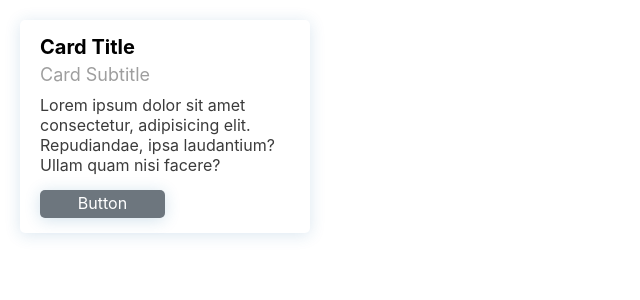
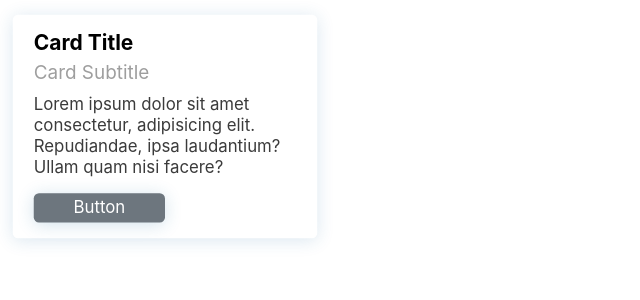
Before and after one commit to DariaRusovich/react-component, a React (Create React App) app: page / in a window 1280 px wide. In both pictures the pointer is over the element 165 px from the left and 126 px from the top of the page. Shown: the top 300 px of the page, without its empty margins (0-640 px from the left). Built offline with nearby package versions, Linux system fonts and the light colour scheme.

Commit message:
add-scale

```diff
--- a/src/index.css
+++ b/src/index.css
@@ -40,6 +40,11 @@ button {
   display: flex;
   flex-direction: column;
   align-items: flex-start;
+  transition: 0.3s;
+}
+.card:hover{
+transform: scale(1.05);
+transition: 0.3s;
 }
 .card-title{
   font-weight: 700;
```
